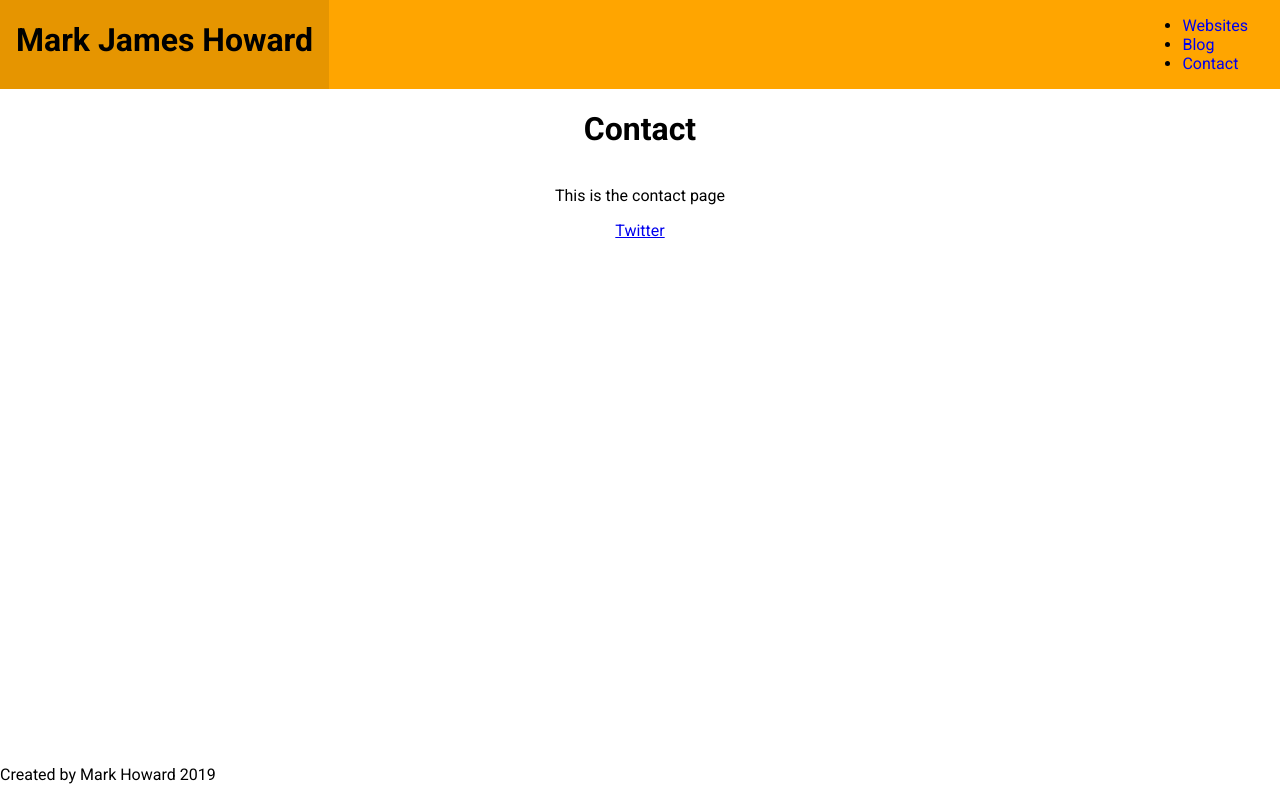
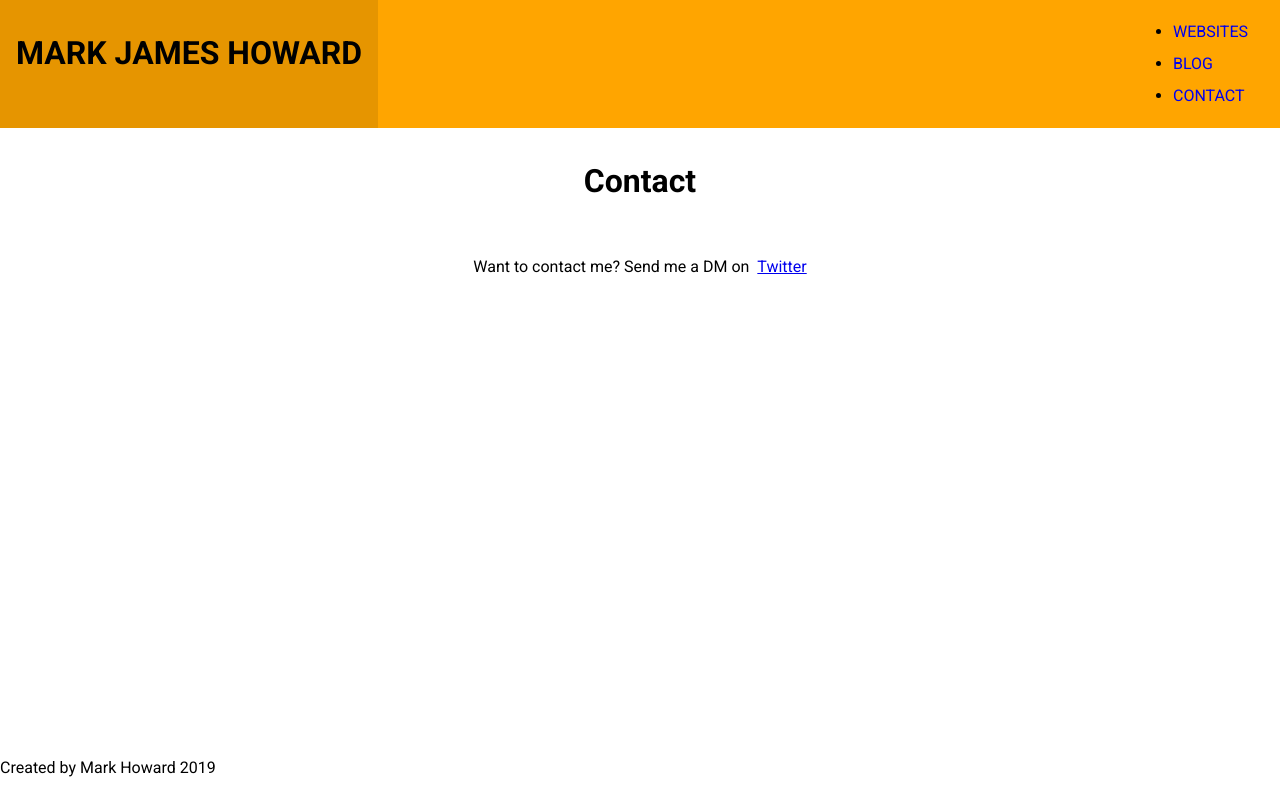
Before and after one commit to MarkJamesHoward/GatsbyBlog, a Gatsby site: page /contact in a window 1280 px wide. Built offline with nearby package versions, Linux system fonts and the light colour scheme; Gatsby itself is replaced by a stand-in of ours.

Commit message:
line height now 2

```diff
--- a/src/components/header.module.scss
+++ b/src/components/header.module.scss
@@ -16,6 +16,7 @@
 
 .header {
   text-decoration: none;
+  text-transform: uppercase;
   background: orange;
   display: flex;
   justify-content: space-between;
--- a/src/pages/contact.js
+++ b/src/pages/contact.js
@@ -1,17 +1,18 @@
 import React from "react"
 import Layout from "../components/layout.js"
-import Head from '../components/head'
-
+import Head from "../components/head"
 
 const Contact = () => {
   return (
     <Layout>
-      <Head title="Contact"/>
+      <Head title="Contact" />
       <h1>Contact</h1>
-      <p>This is the contact page</p>
-      <a target="_" href="https://twitter.com/bigusbirdicus">
-        Twitter
-      </a>
+      <p>
+        Want to contact me? Send me a DM on &nbsp;
+        <a target="_" href="https://twitter.com/bigusbirdicus">
+          Twitter
+        </a>
+      </p>
     </Layout>
   )
 }
--- a/src/styles/index.scss
+++ b/src/styles/index.scss
@@ -7,6 +7,7 @@ body {
   margin: 0;
   padding: 0;
   user-select: none;
+  line-height: 2;
 }
 
 .websites {
```
